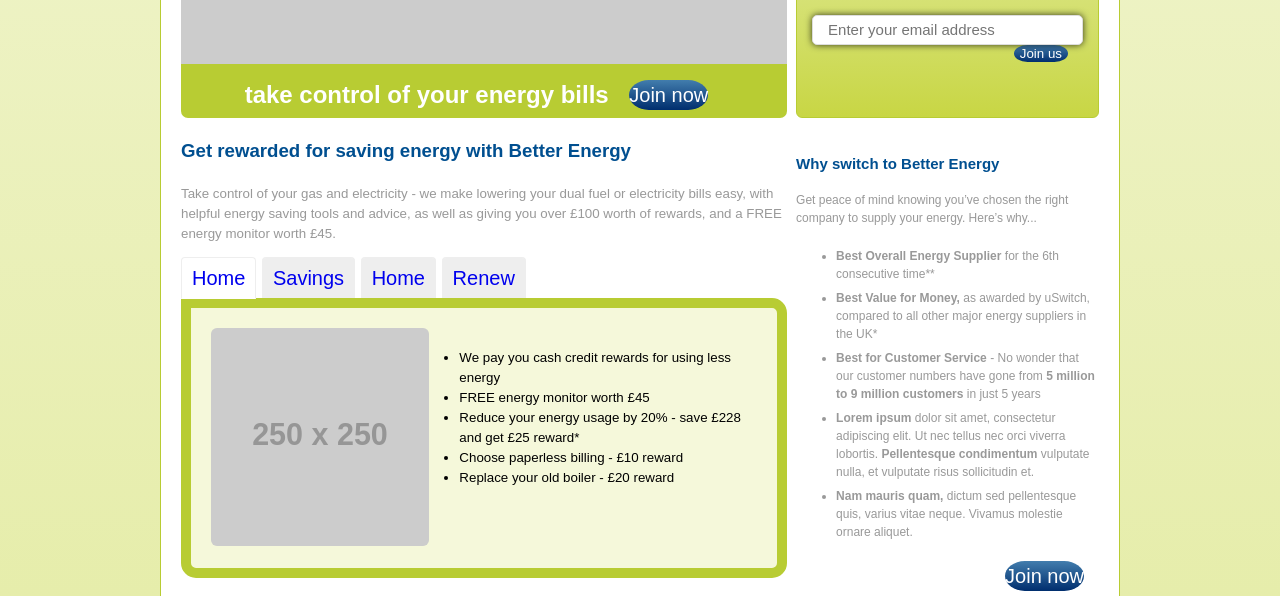
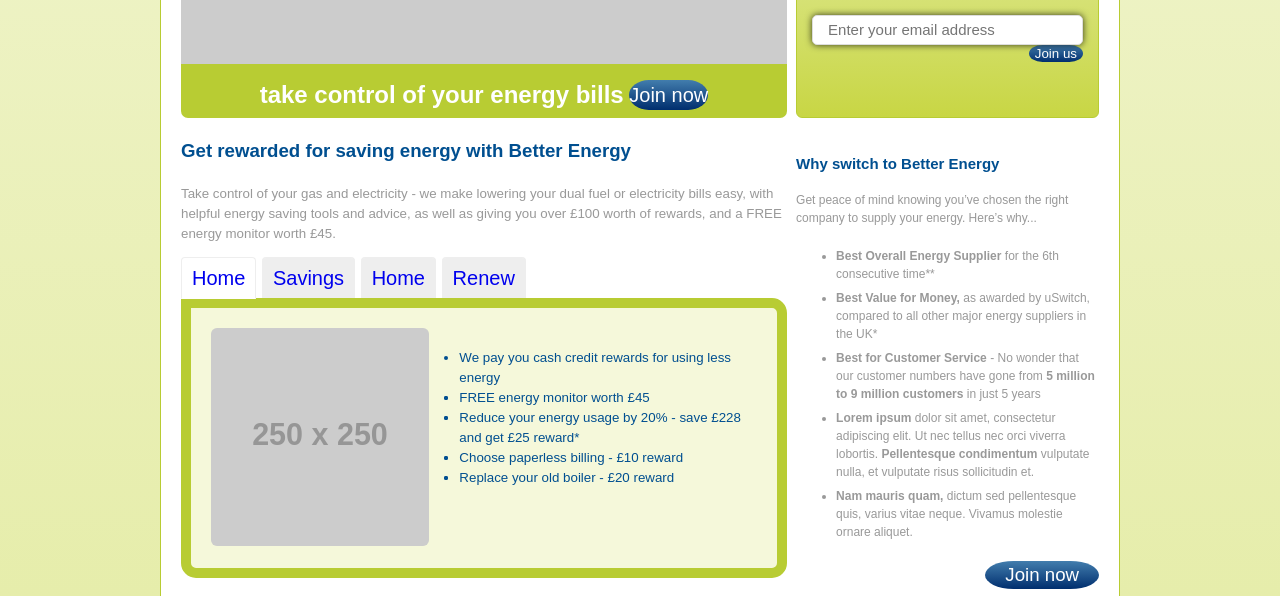
Before and after one commit to KraigWalker/better_energy, a plain HTML site: page index.html in a window 1280 px wide. Shown: the part 338-934 px from the top of the page. Drawn offline with Linux system fonts and the light colour scheme; placeholder pictures from the web are drawn by us.

Commit message:
make tab panel text links

```diff
--- a/assets/css/eqtr_main.css
+++ b/assets/css/eqtr_main.css
@@ -125,7 +125,7 @@ nav ul li:last-child a {
 	margin: 5px auto;
 }
 
-#feature h2, a {
+#feature h2, #feature a {
 	display: inline-block;
 	text-align: center;
 	vertical-align: middle;
@@ -269,8 +269,15 @@ input[type="email"] {
 
 }
 .panel ul li {
+	color: #004f90;
 	font-size: 10pt;
 	/*padding-right: 1em; */
+}
+
+.panel ul li a {
+	display: list-item;
+	text-decoration: none;
+	color: #004f90;
 }
 
 .panel img {
@@ -284,13 +291,13 @@ input[type="email"] {
 .tabbox {
 }
 
+/* I would probaby be better doing this with a
+	<button> element with text elements inside
+	rather than trying to tart up an <a>
+ */
 .lead-button {
 	color: #fff;
 	border: 0;
-	box-sizing:border-box;
-    -moz-box-sizing:border-box; /* Firefox */
-    -webkit-box-sizing:border-box; /* Safari */
-	margin: 0 15px;
 	border-radius: 50% / 100%;
 	background: #427dad; /* Old browsers */
 	/* IE9 SVG, needs conditional override of 'filter' to 'none' */
@@ -302,6 +309,12 @@ input[type="email"] {
 	background: -ms-linear-gradient(top,  #427dad 0%,#002e6e 100%); /* IE10+ */
 	background: linear-gradient(to bottom,  #427dad 0%,#002e6e 100%); /* W3C */
 	filter: progid:DXImageTransform.Microsoft.gradient( startColorstr='#427dad', endColorstr='#002e6e',GradientType=0 ); /* IE6-8 */
+}
+
+.lead-button p {
+	color: #fff;
+	font-size: 14pt;
+	margin: 0 20px;
 }
 
 .lead-button:link {
--- a/index.html
+++ b/index.html
@@ -63,7 +63,7 @@
 					<li><b>Lorem ipsum</b> dolor sit amet, consectetur adipiscing elit. Ut nec tellus nec orci viverra lobortis. <b>Pellentesque condimentum</b> vulputate nulla, et vulputate risus sollicitudin et. </li>
 					<li><b>Nam mauris quam,</b> dictum sed pellentesque quis, varius vitae neque. Vivamus molestie ornare aliquet.</li>
 				</ul>
-				<a href="#" role="button" class="lead-button float-right">Join now</a>
+				<a href="#" role="button" class="lead-button float-right"><p>Join now</p></a>
 			</aside>
 		</div> <!-- sidebar -->
 
@@ -90,10 +90,10 @@
 					<img src="http://placehold.it/250x250" alt="infographic">
 					<ul>
 						<li>We pay you cash credit rewards for using less energy</li>
-						<li>FREE energy monitor worth £45</li>
-						<li>Reduce your energy usage by 20% - save £228 and get £25 reward*</li>
-						<li>Choose paperless billing - £10 reward</li>
-						<li>Replace your old boiler - £20 reward</li>
+						<li><a href="#">FREE energy monitor worth £45</a></li>
+						<li><a href="#">Reduce your energy usage by 20% - save £228 and get £25 reward*</a></li>
+						<li><a href="#">Choose paperless billing - £10 reward</a></li>
+						<li><a href="#">Replace your old boiler - £20 reward</a></li>
 					</ul>
 				</div>
 				<div id="savings">
```
